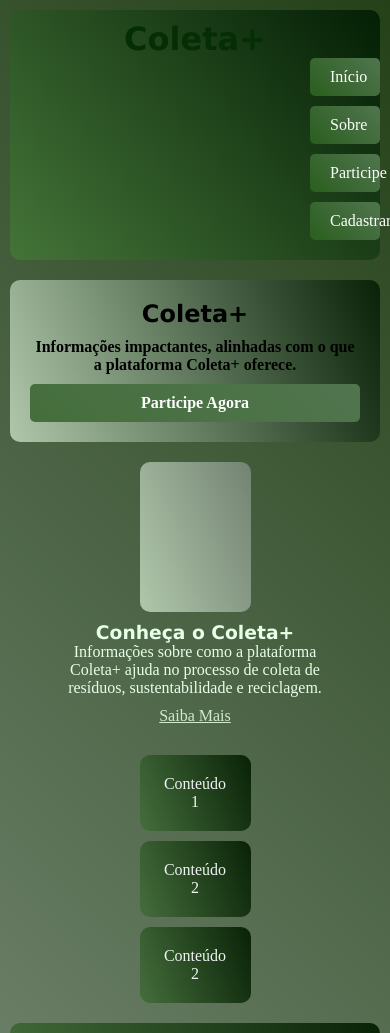
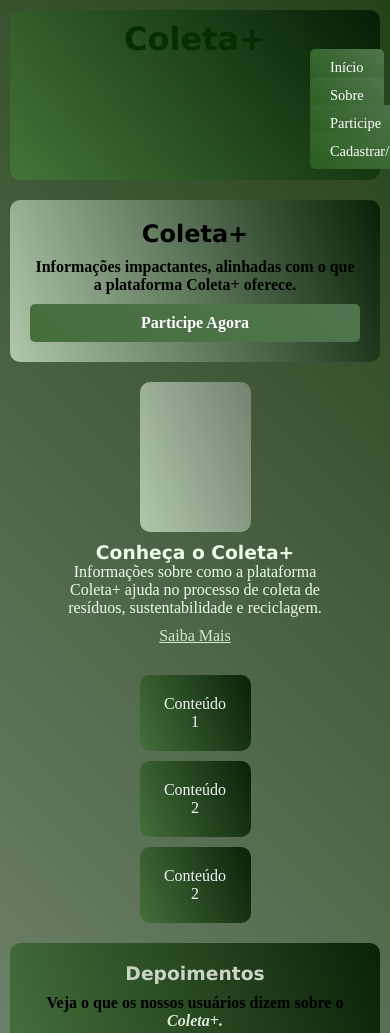
Before and after one commit to Maxxenniii/Coleta, a plain HTML site: page index.html in a window 390 px wide. Shown: the top 1033 px of the page. Drawn offline with Linux system fonts and the light colour scheme.

Commit message:
ajuste responsivo 4

```diff
--- a/index.html
+++ b/index.html
@@ -20,7 +20,7 @@
 
             <nav class="navegacao">
                 <ul>
-                    <li class="home"><a href="home.html">Início</a></li>
+                    <li class="home"><a href="index.html">Início</a></li>
                     <li class="sobre"><a href="Sobre.html">Sobre</a></li>
                     <li class="participe"><a href="Participe.html">Participe</a></li>
                     <li class="login"><a href="Login.html">Cadastrar/Login</a></li>
--- a/style.css
+++ b/style.css
@@ -30,7 +30,7 @@ body {
     background-image: linear-gradient(45deg, rgb(125, 143, 124), rgb(36, 65, 24));
 }
 
-/* Responsividade */
+/* Responsividade para diferentes seções */
 @media (max-width: 768px) {
     /* Ajuste para logo */
     .logo {
@@ -38,20 +38,11 @@ body {
         text-align: center;
     }
 
-    /* Ajuste do menu para telas pequenas */
+    /* Ajuste para navegação do topo */
     #topo ul {
         padding-left: 0;
-        padding-bottom: 0;
-        flex-direction: column; /* Coloca o menu em uma coluna */
+        flex-direction: column;
         gap: 5px;
-    }
-
-    #topo ul a {
-        display: block; /* Garante que cada item ocupe toda a largura em telas menores */
-        width: 100%;
-        text-align: center;
-        padding: 10px;
-        font-size: 1rem;
     }
 
     /* Ajuste para introdução */
@@ -105,6 +96,12 @@ body {
     .tela-login, .tela-cadastro {
         width: 90%;
         padding: 20px;
+    }
+
+    /* Ajuste para navegação no topo */
+    #topo ul a {
+        padding: 8px 16px;
+        font-size: 0.9rem;
     }
 
     /* Ajuste do botão de envio no login */
```
Also changed, not shown: Login.html (+1 -1 lines), Participe.html (+1 -1 lines), Sobre.html (+1 -1 lines).
